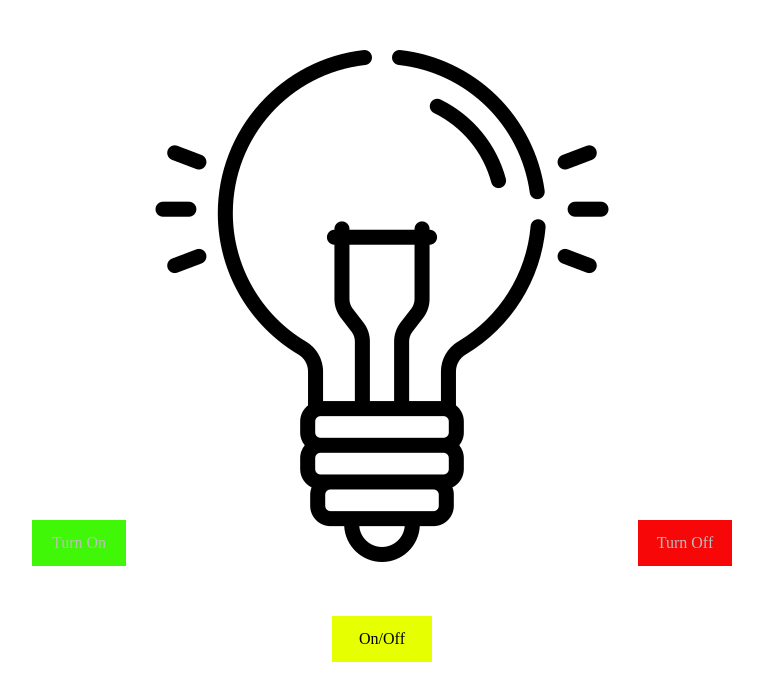
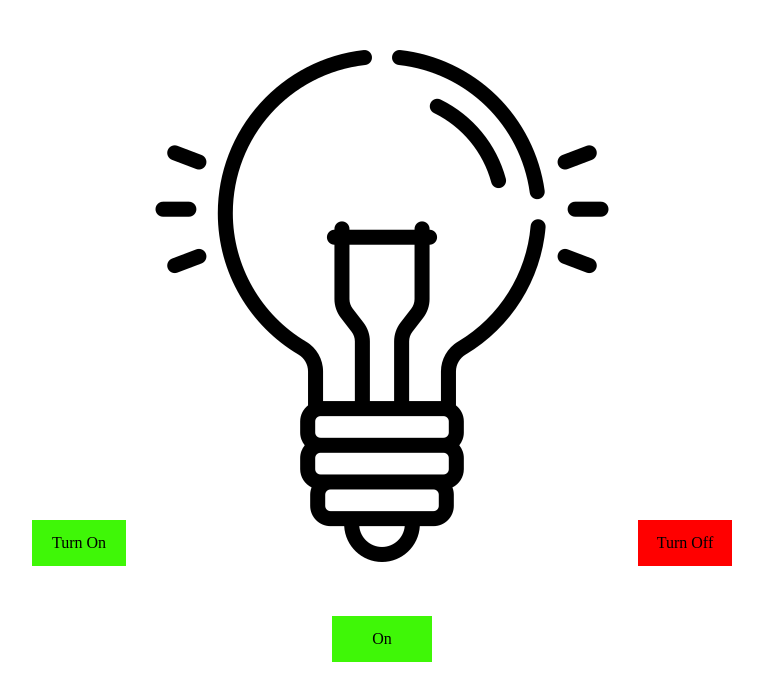
Before and after one commit to Buligin98/Homework-10.1, a plain HTML site: page index.html in a window 1280 px wide. Both pictures are taken after a click on the element "Turn Off". Shown: the whole page, without its empty margins (258-1021 px from the left). Drawn offline with Linux system fonts and the light colour scheme.

Commit message:
Homework 10.1

```diff
--- a/css/style.css
+++ b/css/style.css
@@ -19,7 +19,7 @@
   padding: 14px;
   background-color: #bdbdbd;
   text-align: center;
-  color: #bdbdbd;
+  color: #000000;
 }
 
 .lamp .on {
@@ -27,7 +27,7 @@
 }
 
 .lamp .off {
-  background-color: #f70707;
+  background-color: #ff0000;
 }
 
 .lamp p:hover {
@@ -37,12 +37,12 @@
 
 .universal {
   margin: 10px auto;
-  background-color: #e6ff01;
+  background-color: #3ff707;
   width: 100px;
   padding: 14px;
   text-align: center;
 }
-.universal:hover {
+/* .universal:hover {
   background-color: #bdbdbd;
   cursor: pointer;
-}
+} */
--- a/index.html
+++ b/index.html
@@ -16,7 +16,7 @@
         </div>
         <p class="off" onclick="off ()">Turn Off</p>
       </div>
-      <p class="universal" onclick="universal ()">On/Off</p>
+      <p class="universal" onclick="universal ()" id="universal">On</p>
     </main>
     <script src="js/index.js"></script>
     <script src="js/lamp.js"></script>
--- a/js/index.js
+++ b/js/index.js
@@ -1,7 +1,11 @@
 let on = () => {
   document.getElementById("light").src = "img/On.png";
+  document.getElementById("universal").innerHTML = "Off";
+  document.getElementById("universal").style.backgroundColor = "#ff0000";
 };
 
 let off = () => {
   document.getElementById("light").src = "img/off.png";
+  document.getElementById("universal").innerHTML = "On";
+  document.getElementById("universal").style.backgroundColor = "#3ff707";
 };
--- a/js/lamp.js
+++ b/js/lamp.js
@@ -6,7 +6,11 @@ const universal = () => {
     "file:///C:/Users/ads/Desktop/Daniil%20Buligini%20Homework/Homework%2010.1/img/off.png"
   ) {
     document.getElementById("light").src = "img/On.png";
+    document.getElementById("universal").innerHTML = "Off";
+    document.getElementById("universal").style.backgroundColor = "#ff0000";
   } else {
     document.getElementById("light").src = "img/off.png";
+    document.getElementById("universal").innerHTML = "On";
+    document.getElementById("universal").style.backgroundColor = "#3ff707";
   }
 };
```
